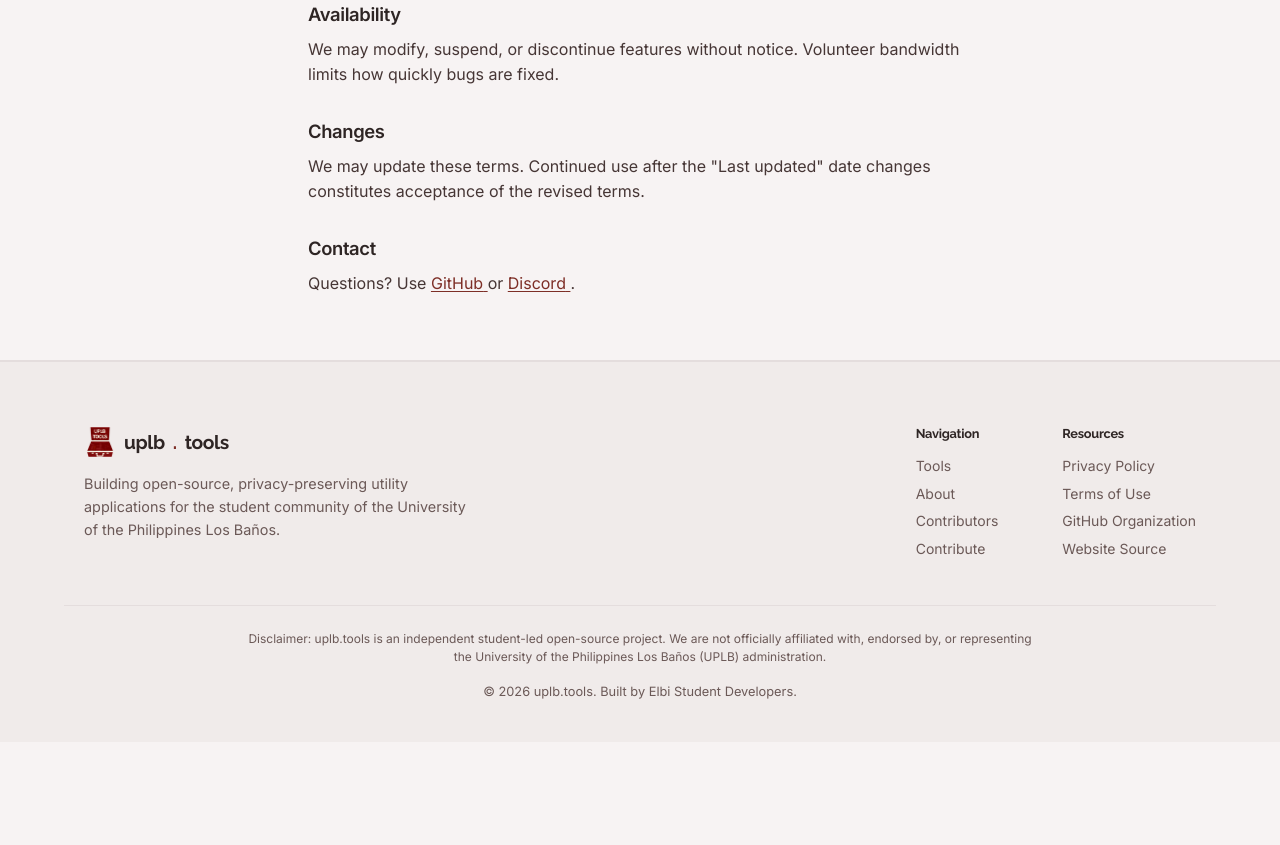
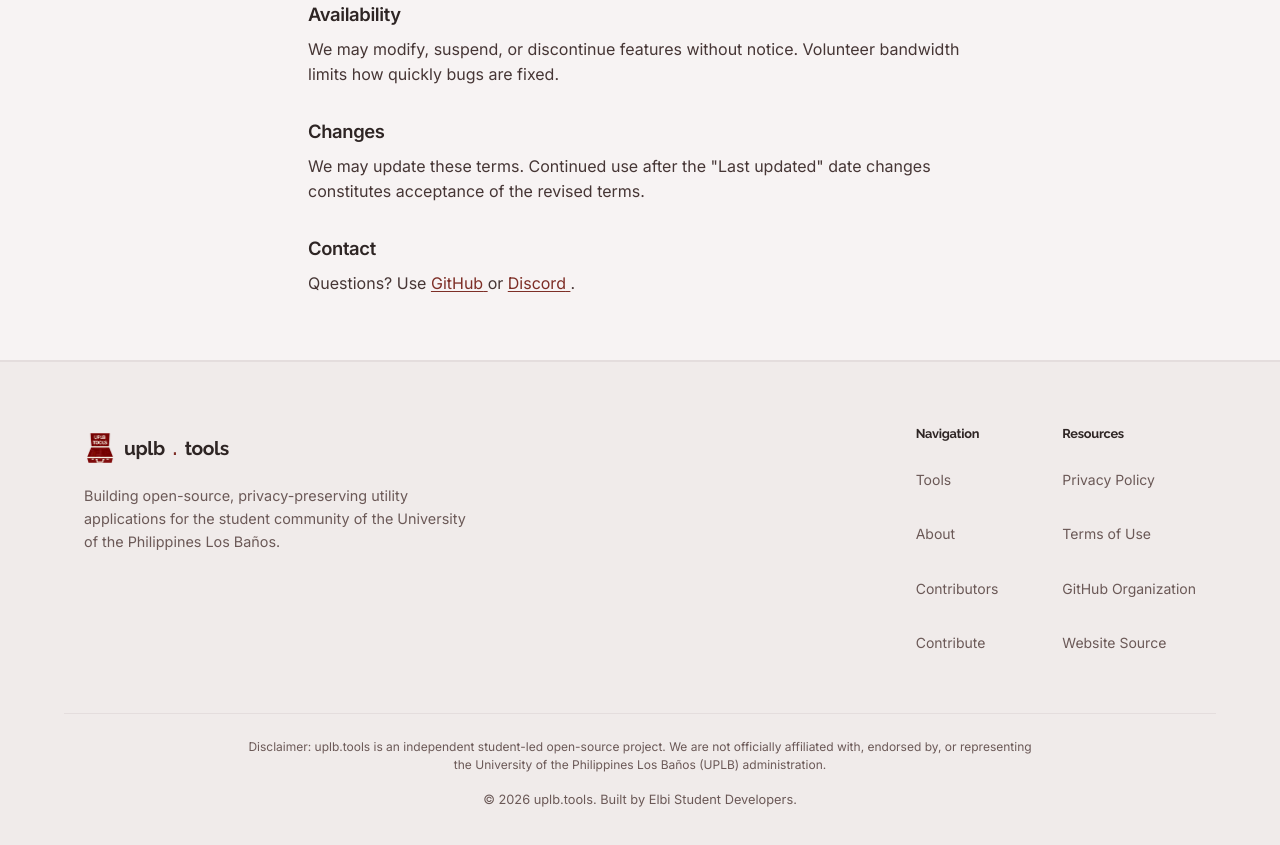
Before and after one commit to uplbtools/uplbtools.me, an Astro site: page /terms in a window 1280 px wide. Shown: the part 1367-2212 px from the top of the page. Before the commit the page ends 2109 px from the top, so only its background shows below. Built offline with nearby package versions, Linux system fonts and the light colour scheme; Astro itself is replaced by a stand-in of ours.

Commit message:
fix(a11y): grow logo and footer links to 44px hit targets

```diff
--- a/src/components/Footer.astro
+++ b/src/components/Footer.astro
@@ -92,6 +92,7 @@ import OpensInNewTab from "./OpensInNewTab.astro";
 
   .logo {
     display: inline-flex;
+    min-height: 2.75rem;
     align-items: center;
     gap: 0.5rem;
     font-family: var(--font-display);
@@ -141,6 +142,9 @@ import OpensInNewTab from "./OpensInNewTab.astro";
 
   .footer-nav a,
   .footer-socials a {
+    display: inline-flex;
+    min-height: 2.75rem;
+    align-items: center;
     font-size: 0.875rem;
     color: var(--text-muted);
     text-decoration: none;
--- a/src/components/Header.astro
+++ b/src/components/Header.astro
@@ -60,6 +60,7 @@ import OpensInNewTab from "./OpensInNewTab.astro";
 
   .logo {
     display: inline-flex;
+    min-height: 2.75rem;
     align-items: center;
     gap: 0.375rem;
     font-family: var(--font-display);
```
